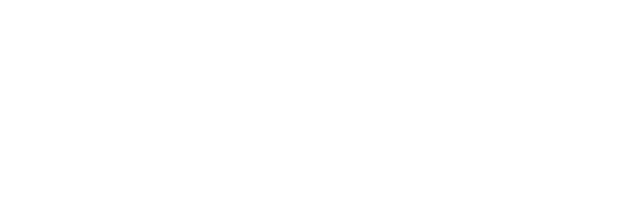
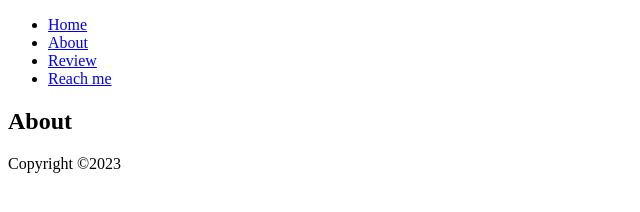
Before and after one commit to Tashreeqlee/basicExample, a plain HTML site: page index.html in a window 1280 px wide. Shown: the whole page, without its empty margins (0-640 px from the left). Drawn offline with Linux system fonts and the light colour scheme.

Commit message:
Home Page

```diff
--- a/index.html
+++ b/index.html
@@ -6,7 +6,22 @@
     <title>Basic Example</title>
 </head>
 <body>
-
+    <header>
+        <nav>
+            <ul>
+                <li><a href="./index.html">Home</a></li>
+                <li><a href="./html/about.html">About</a></li>
+                <li><a href="./html/review.html">Review</a></li>
+                <li><a href="#">Reach me</a></li>
+            </ul>
+        </nav>
+    </header>
+    <main>
+        <h2>About</h2>
+    </main>
+    <footer>
+        <p>Copyright &copy;2023</p>
+    </footer>
     <script src="./Script/code.js"></script>
 </body>
 </html>
```
